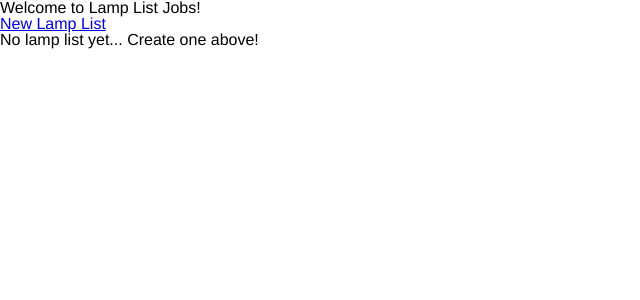
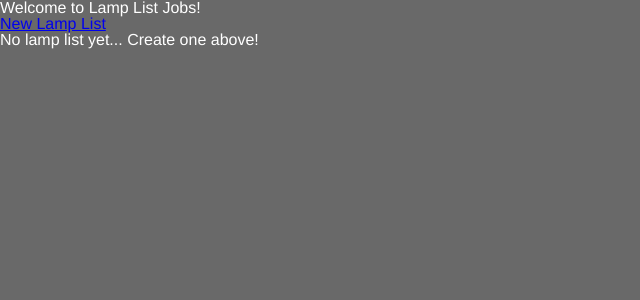
Before and after one commit to nbur4556/lamplist-jobs, a SvelteKit app in the folder client/: page / in a window 1280 px wide. Shown: the top 300 px of the page, without its empty margins (0-640 px from the left). Built offline with nearby package versions, Linux system fonts and the light colour scheme; no server answers.

Commit message:
setup global style for dark theming

```diff
--- a/client/src/lib/UI/Card.svelte
+++ b/client/src/lib/UI/Card.svelte
@@ -17,6 +17,7 @@
 		flex-direction: column;
 
 		margin: sizes.$spacing-sm;
+		padding: sizes.$spacing-sm;
 
 		width: max-content;
 
@@ -24,12 +25,10 @@
 		border-radius: 10px;
 
 		.header {
-			padding: sizes.$spacing-sm;
-			color: colors.$txt-main;
+			padding-bottom: sizes.$spacing-sm;
 		}
 
 		.body {
-			padding: sizes.$spacing-sm;
 			color: colors.$txt-sub;
 		}
 	}
--- a/client/src/styles/global.scss
+++ b/client/src/styles/global.scss
@@ -1,5 +1,11 @@
+@use '../theme/colors';
 @use '../theme/fonts';
 
+body {
+  background-color: colors.$bg-dark;
+}
+
 main {
+  color: colors.$txt-main;
 	font-family: fonts.$base;
 }
--- a/client/src/theme/_colors.scss
+++ b/client/src/theme/_colors.scss
@@ -1,7 +1,7 @@
 $black: black;
 
 $bg-mid: gray;
-$bg-dark: dimgrey;
+$bg-dark: dimgray;
 
 $txt-main: white;
 $txt-sub: lightgrey;
```
